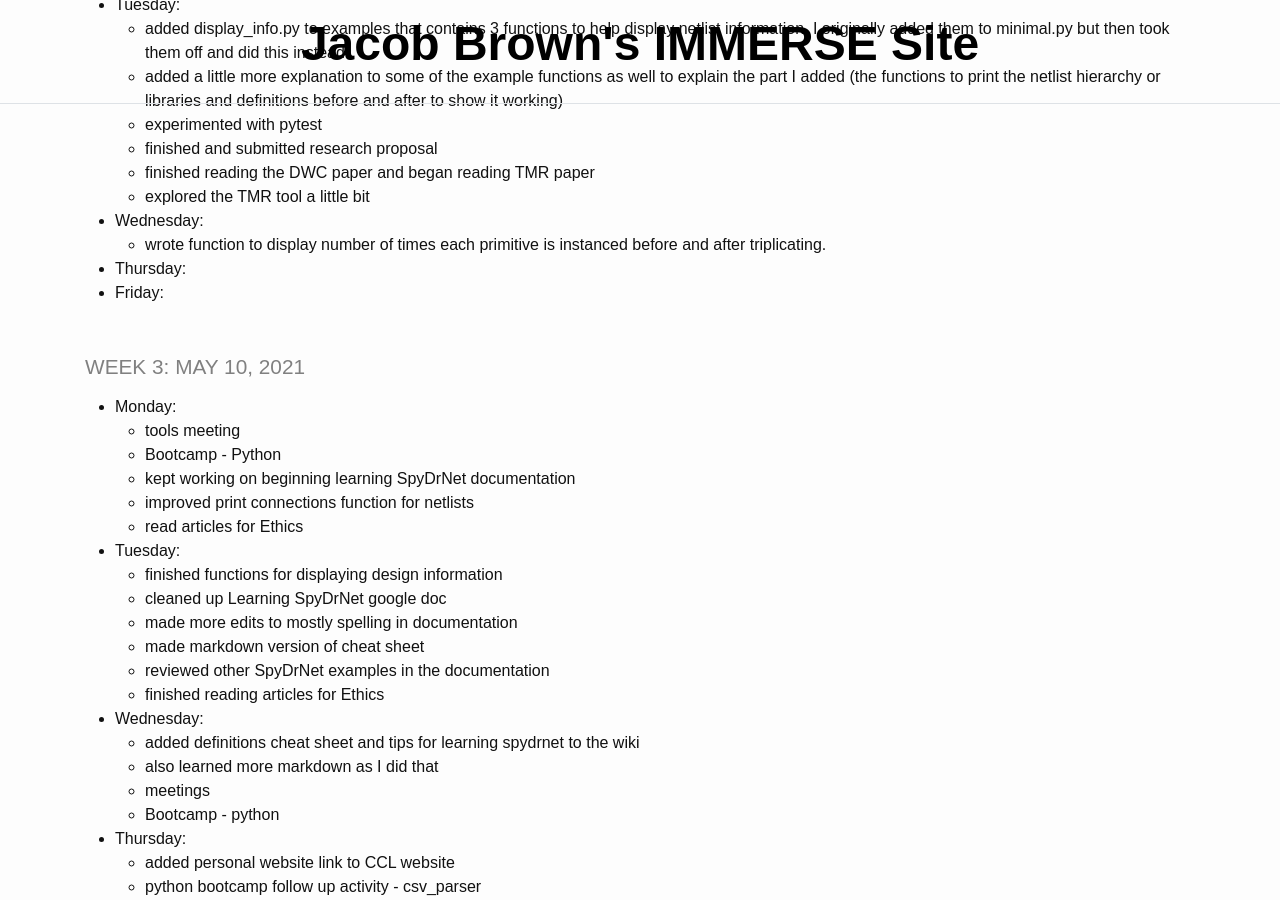
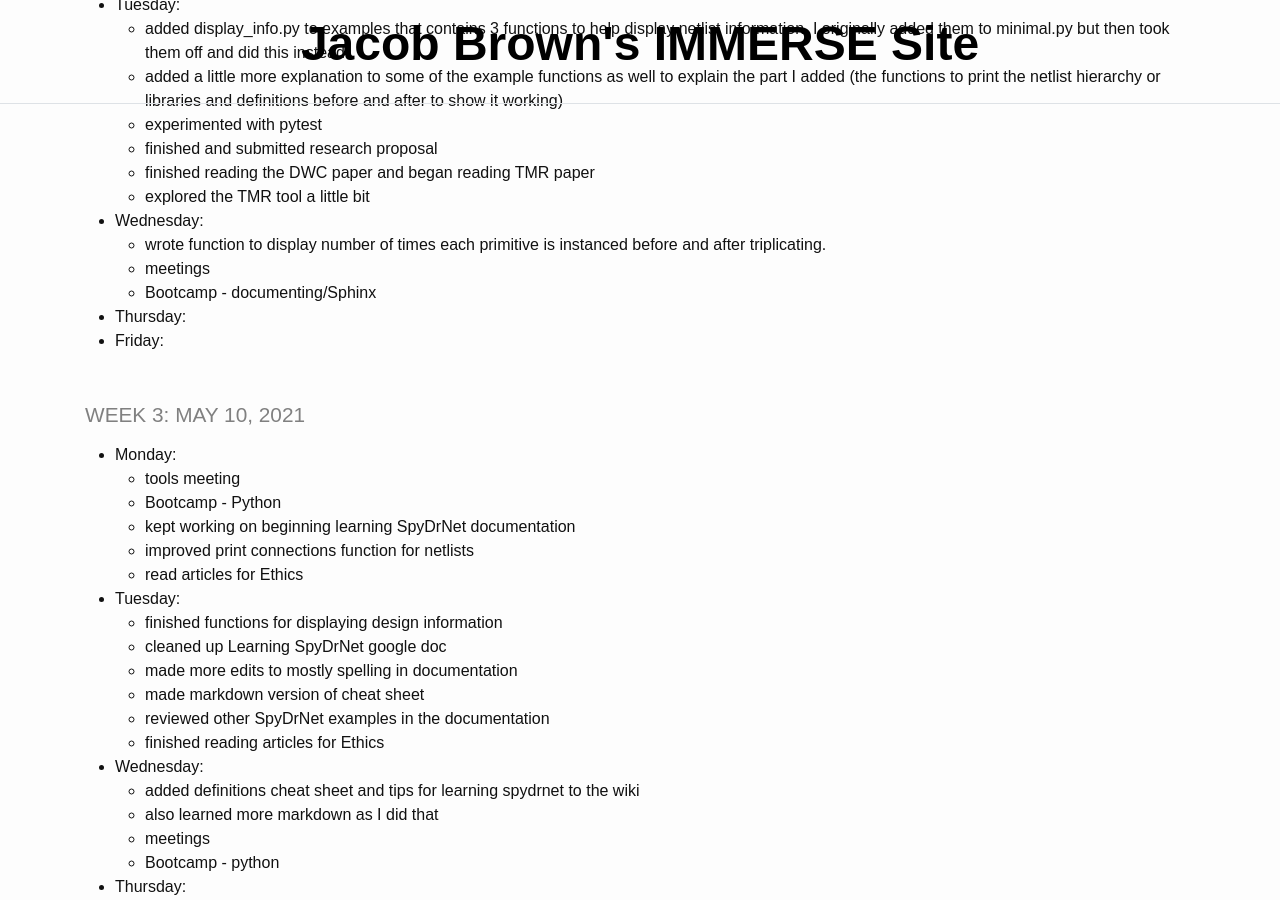
Before and after one commit to jacobdbrown4/jacob_brown, a Jekyll site: the page built from _pages/log.md, in a window 1280 px wide and 900 px high, scrolled down 692 px. Built offline with Jekyll 4.4.1, drawn with Linux system fonts in a browser that asks for light colours.

Commit message:
updated log

```diff
--- a/_pages/log.md
+++ b/_pages/log.md
@@ -31,6 +31,8 @@ title: IMMERSE Log
   * explored the TMR tool a little bit
 * **Wednesday**:
   * wrote function to display number of times each primitive is instanced before and after triplicating.
+  * meetings
+  * Bootcamp - documenting/Sphinx
 * **Thursday**:
 * **Friday**:
 
```
